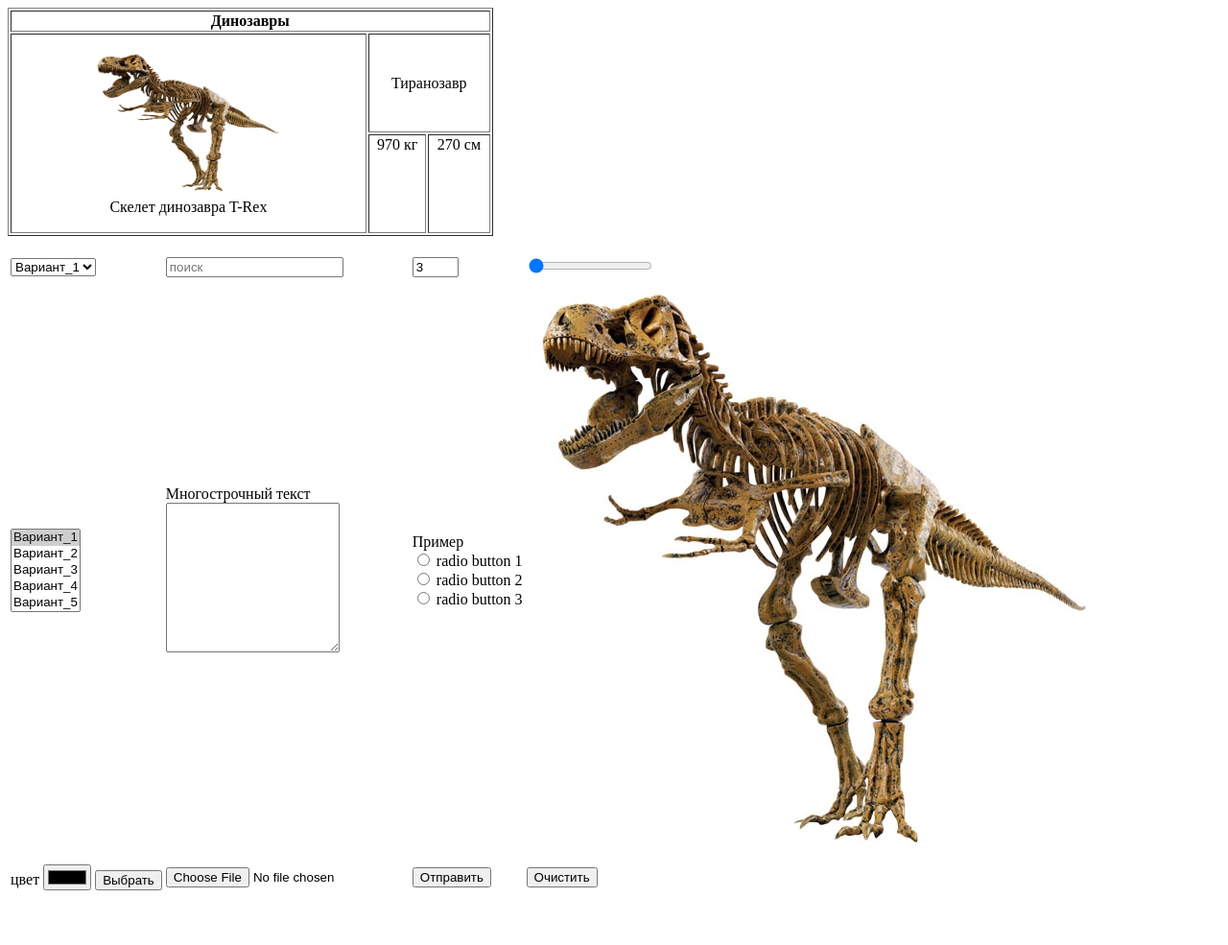
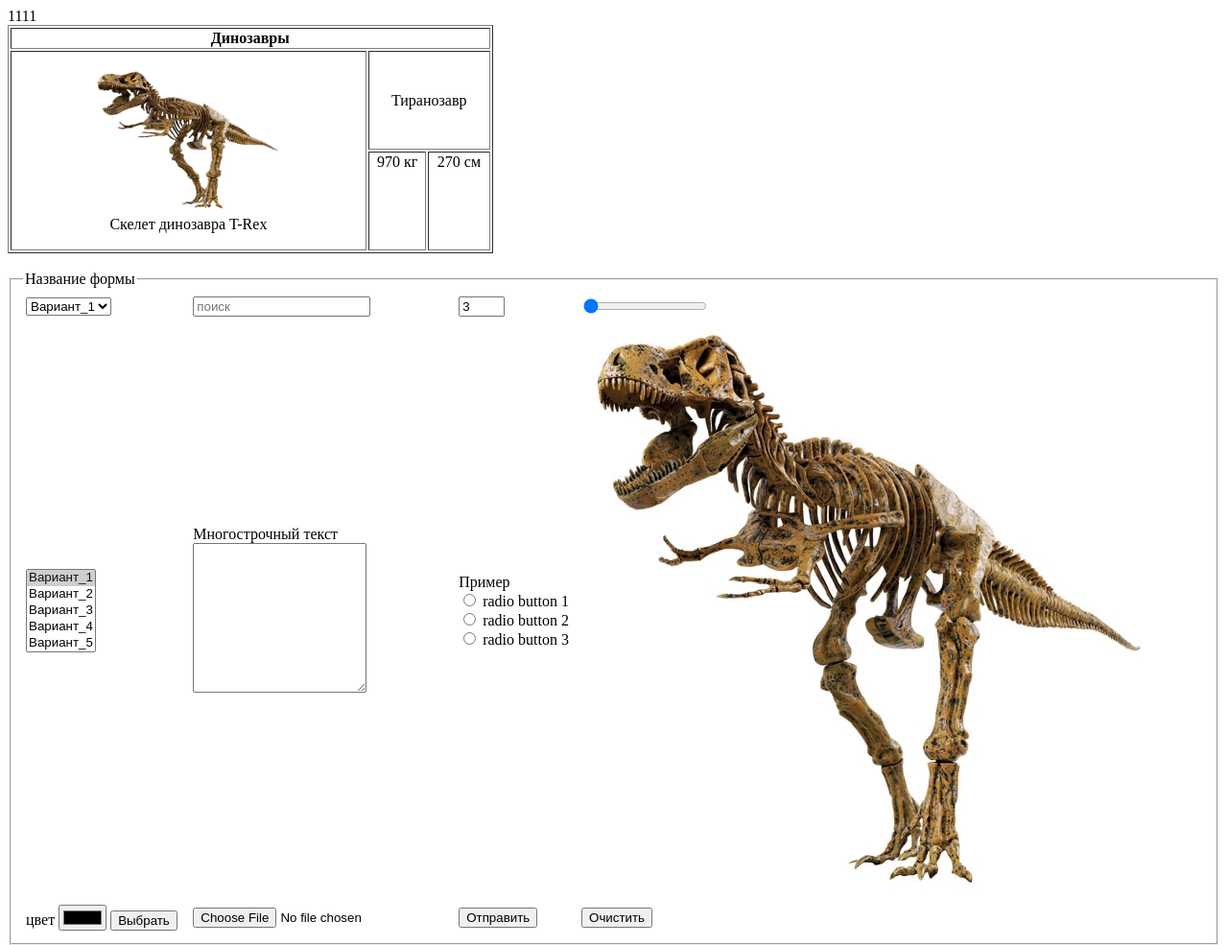
Before and after one commit to romas-lysenko/it_test, a plain HTML site: page index.html in a window 1280 px wide. Shown: the whole page at 96% size. Before the commit the page ends 939 px from the top, so only its background shows below. Drawn offline with Linux system fonts and the light colour scheme.

Commit message:
refresh dinosaur

```diff
--- a/index.html
+++ b/index.html
@@ -10,7 +10,8 @@
             img.width = 60 + 20*size;
         }
     </script>
-</head>
+
+</head>1111
 <body>
     <table border="1" width="40%">
         <tr>
@@ -31,9 +32,12 @@
         </tr>
     </table>
 <br>
-    <table>
+    <form action="handler.php">
+    <fieldset>
+        <legend>Название формы</legend>
+    <table width="100%">
             <tr>
-                <form action="handler.php">
+
                         <td><select name="select">
                             <option selected value="s1">Вариант_1</option>
                             <option value="s2">Вариант_2</option>
@@ -46,11 +50,11 @@
                         <td><input type="number" name="num" size="3"  min="1" max="5" value="3"></td>
                     <td colspan="2"> <input type="range" min="1" max="5" id="size" oninput="sizePic()" value="1"><br>
                          </td>
-                </form>
+
             </tr>
 
             <tr>
-                <form action="handler.php">
+
                         <td><select name="select" size="5" multiple>
                             <option selected value="s1">Вариант_1</option>
                             <option value="s2">Вариант_2</option>
@@ -66,11 +70,9 @@
                             <input type="radio" name="radio button" value="r_3"> radio button 3<Br> </td>
                         <td><img src="img/maxresdefault.jpg" alt="" id="pic"></td>
 
-                </form>
             </tr>
 
             <tr>
-                <form action="handler.php">
                        <td> цвет <input type="color" value="fff">
                           <input type="submit" value="Выбрать"> </td>
 
@@ -78,10 +80,11 @@
                         <td><input type="submit" value="Отправить"></td>
                         <td><input type="reset" value="Очистить"></td>
 
-                </form>
 
             </tr>
 
     </table>
+    </fieldset>
+    </form>
 </body>
 </html>
```
Lines whose indentation alone changed are shown as unchanged.
